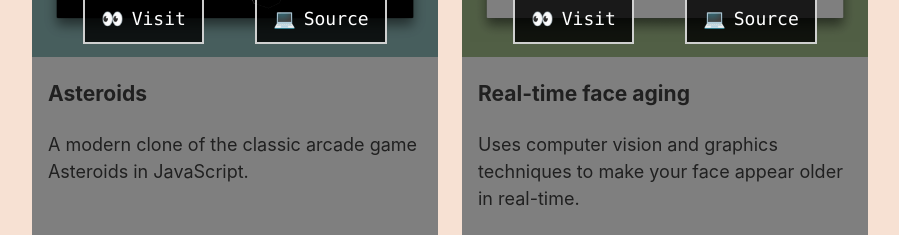
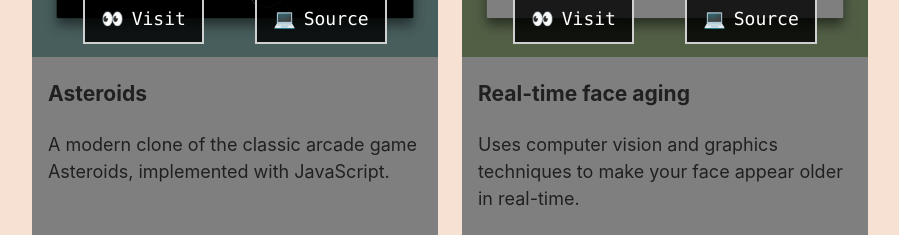
Before and after one commit to punit-shah/punit-shah.github.io, a React (Create React App) app: page / in a window 1280 px wide. Shown: the part 1980-2215 px from the top of the page, without its empty margins (190-1089 px from the left). Built offline with nearby package versions, Linux system fonts and the light colour scheme.

Commit message:
Edit asteroids description

```diff
--- a/src/sections/Work.js
+++ b/src/sections/Work.js
@@ -16,7 +16,7 @@ const items = [
     image: asteroids,
     title: 'Asteroids',
     description:
-      'A modern clone of the classic arcade game Asteroids in JavaScript.',
+      'A modern clone of the classic arcade game Asteroids, implemented with JavaScript.',
     links: {
       visit: 'https://punit-shah.github.io/asteroids/',
       source: 'https://github.com/punit-shah/asteroids',
```
